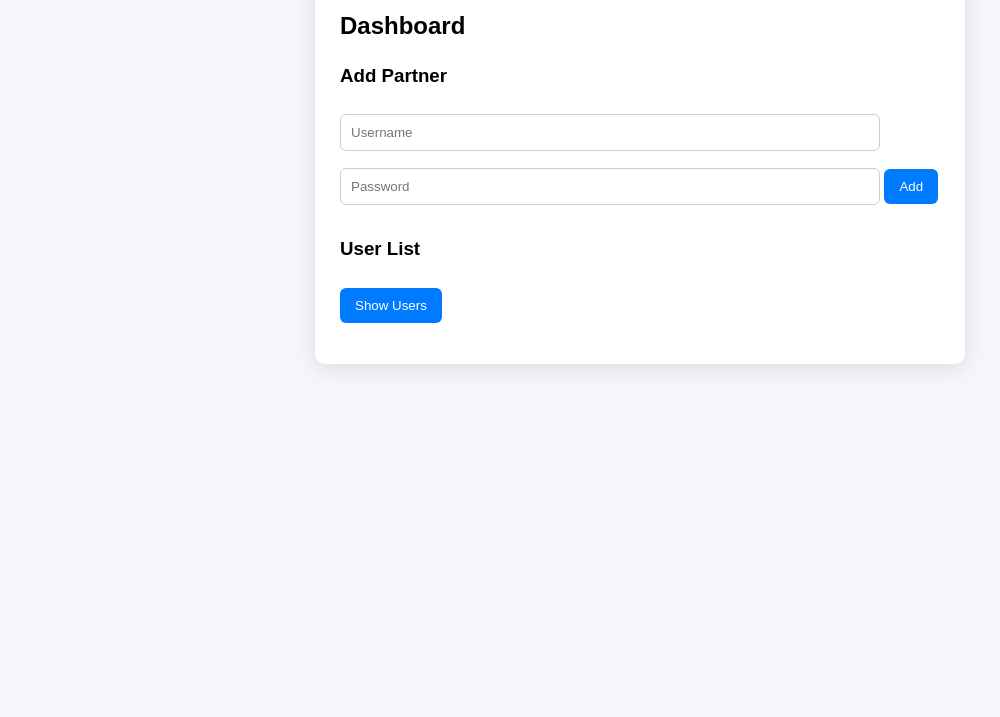
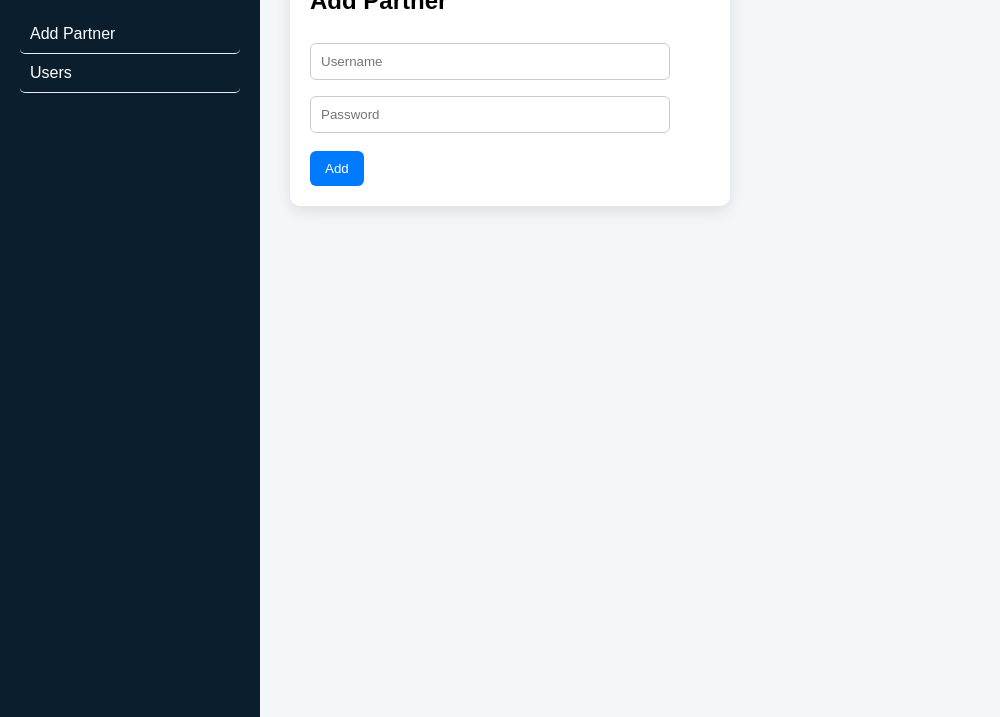
Before and after one commit to subhadeep66/partner-app, a website: page public/dashboard.html in a window 1280 px wide. Shown: the part 83-800 px from the top of the page, without its empty margins (0-1000 px from the left). Drawn offline with Linux system fonts and the light colour scheme.

Commit message:
your message

```diff
--- a/public/dashboard.html
+++ b/public/dashboard.html
@@ -1,17 +1,37 @@
 <link rel="stylesheet" href="style.css">
 
-<div class="dashboard">
-  <h2>Dashboard</h2>
+<div class="app">
 
-  <h3>Add Partner</h3>
-  <input id="newUser" placeholder="Username">
-  <input id="newPass" placeholder="Password">
-  <button onclick="addPartner()">Add</button>
+  <!-- SIDEBAR -->
+  <div class="sidebar">
+    <h2 class="logo">MyApp</h2>
 
-  <h3>User List</h3>
-  <button onclick="toggleUsers()">Show Users</button>
+    <ul>
+      <li onclick="showSection('addPartner')">Add Partner</li>
+      <li onclick="showSection('users')">Users</li>
+    </ul>
+  </div>
 
-  <ul id="userList"></ul>
+  <!-- MAIN CONTENT -->
+  <div class="main">
+
+    <!-- ADD PARTNER SECTION -->
+    <div id="addPartner" class="section">
+      <h2>Add Partner</h2>
+      <input id="newUser" placeholder="Username">
+      <input id="newPass" placeholder="Password">
+      <button onclick="addPartner()">Add</button>
+    </div>
+
+    <!-- USERS SECTION -->
+    <div id="users" class="section" style="display:none;">
+      <h2>User List</h2>
+      <button onclick="toggleUsers()">Show Users</button>
+      <ul id="userList"></ul>
+    </div>
+
+  </div>
+
 </div>
 
 <script src="script.js"></script>
--- a/public/script.js
+++ b/public/script.js
@@ -76,3 +76,10 @@ function toggleUsers() {
     event.target.innerText = "Show Users";
   }
 }
+function showSection(sectionId) {
+  document.querySelectorAll(".section").forEach(sec => {
+    sec.style.display = "none";
+  });
+
+  document.getElementById(sectionId).style.display = "block";
+}
--- a/public/style.css
+++ b/public/style.css
@@ -71,3 +71,79 @@ li {
   padding: 8px;
   border-bottom: 1px solid #eee;
 }
+body {
+  margin: 0;
+  font-family: Arial, sans-serif;
+}
+
+/* APP LAYOUT */
+.app {
+  display: flex;
+  height: 100vh;
+}
+
+/* SIDEBAR */
+.sidebar {
+  width: 220px;
+  background: #0b1e2d;
+  color: white;
+  padding: 20px;
+}
+
+.logo {
+  margin-bottom: 30px;
+}
+
+.sidebar ul {
+  list-style: none;
+  padding: 0;
+}
+
+.sidebar li {
+  padding: 10px;
+  cursor: pointer;
+  border-radius: 5px;
+}
+
+.sidebar li:hover {
+  background: #12344d;
+}
+
+/* MAIN CONTENT */
+.main {
+  flex: 1;
+  padding: 30px;
+  background: #f4f6f9;
+}
+
+/* CARD STYLE SECTION */
+.section {
+  background: white;
+  padding: 20px;
+  border-radius: 10px;
+  width: 400px;
+  box-shadow: 0 5px 15px rgba(0,0,0,0.1);
+}
+
+/* INPUTS */
+input {
+  width: 90%;
+  padding: 10px;
+  margin: 8px 0;
+  border-radius: 6px;
+  border: 1px solid #ccc;
+}
+
+/* BUTTON */
+button {
+  padding: 10px 15px;
+  border: none;
+  border-radius: 6px;
+  background: #007bff;
+  color: white;
+  cursor: pointer;
+}
+
+button:hover {
+  background: #0056b3;
+}
```
